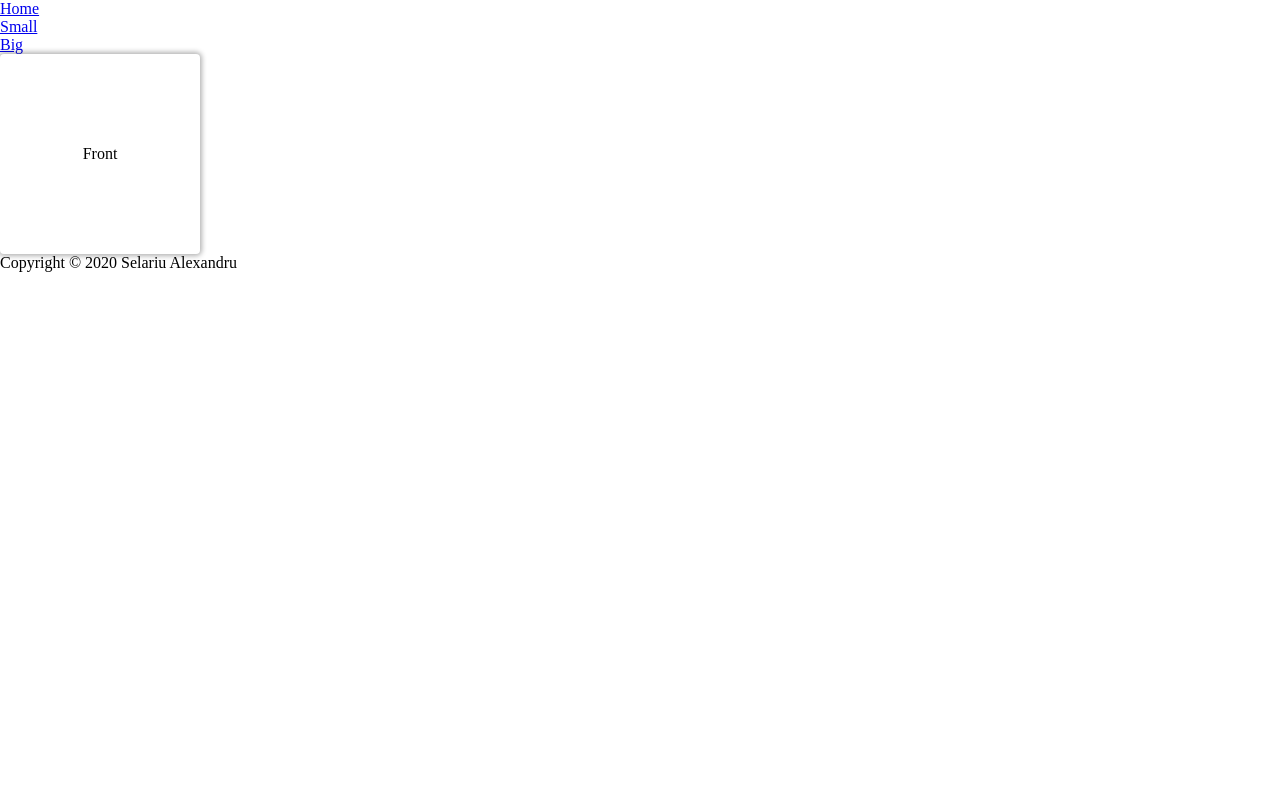
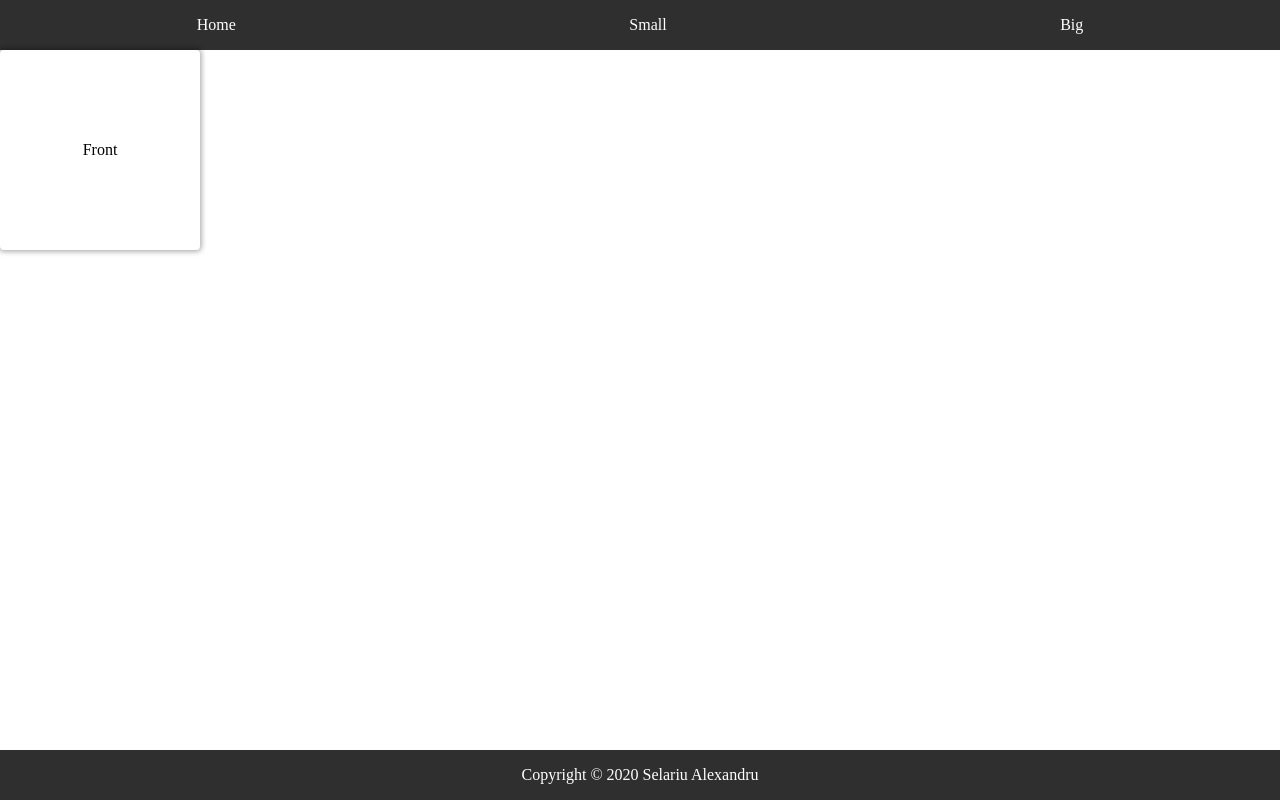
Before and after one commit to SelariuAlex/my-components, a React (Create React App) app: page /big in a window 1280 px wide. Built offline with nearby package versions, Linux system fonts and the light colour scheme.

Commit message:
style navbar and footer

```diff
--- /dev/null
+++ b/src/components/Footer/Footer.css
@@ -0,0 +1,10 @@
+footer {
+  display: flex;
+  justify-content: space-around;
+  background-color: rgb(48, 47, 47);
+  padding: 1rem;
+  color: white;
+  position: fixed;
+  bottom: 0;
+  width: 100vw;
+}
--- a/src/components/Footer/Footer.js
+++ b/src/components/Footer/Footer.js
@@ -1,4 +1,5 @@
 import React from "react";
+import "./Footer.css";
 
 const Footer = () => {
   return (
--- /dev/null
+++ b/src/components/Navbar/Navbar.css
@@ -0,0 +1,15 @@
+.navbar ul {
+  display: flex;
+  justify-content: space-around;
+  background-color: rgb(48, 47, 47);
+}
+
+.navbar__item {
+  list-style: none;
+  padding: 1rem;
+}
+
+.navbar__item a {
+  text-decoration: none;
+  color: white;
+}
--- a/src/components/Navbar/Navbar.js
+++ b/src/components/Navbar/Navbar.js
@@ -1,17 +1,18 @@
 import React from "react";
 import { Link } from "react-router-dom";
+import "./Navbar.css";
 
 const Navbar = () => {
   return (
-    <nav>
+    <nav className='navbar'>
       <ul>
-        <li>
+        <li className='navbar__item'>
           <Link to='/'>Home</Link>
         </li>
-        <li>
+        <li className='navbar__item'>
           <Link to='/small'>Small</Link>
         </li>
-        <li>
+        <li className='navbar__item'>
           <Link to='/big'>Big</Link>
         </li>
       </ul>
```
